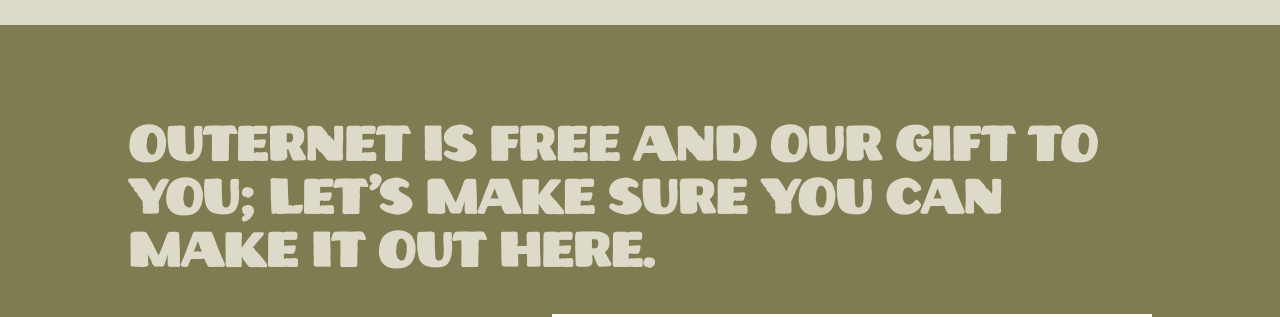
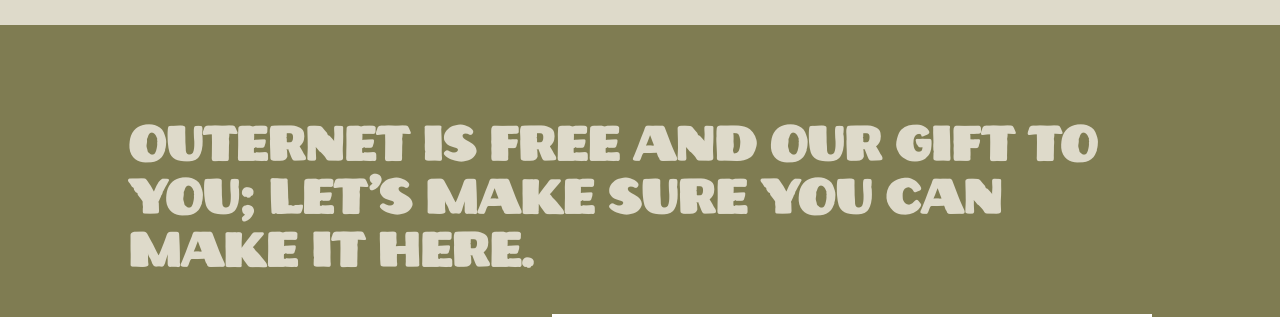
Before and after one commit to hackclub/www-outernet, a Next.js app: page / in a window 1280 px wide. Shown: the part 2680-2997 px from the top of the page. Built offline with nearby package versions, Linux system fonts and the light colour scheme; grey boxes are pictures that could not be loaded.

Commit message:
Update Travel.js

```diff
--- a/components/Travel.js
+++ b/components/Travel.js
@@ -8,7 +8,7 @@ export default function Travel() {
       <div className={styles.header}>
           <h1>
             Outernet is free and our gift to you; <br />
-            let's make sure you can make it out here.
+            let's make sure you can make it here.
           </h1>
       </div>
       <div className={styles.main}>
```
